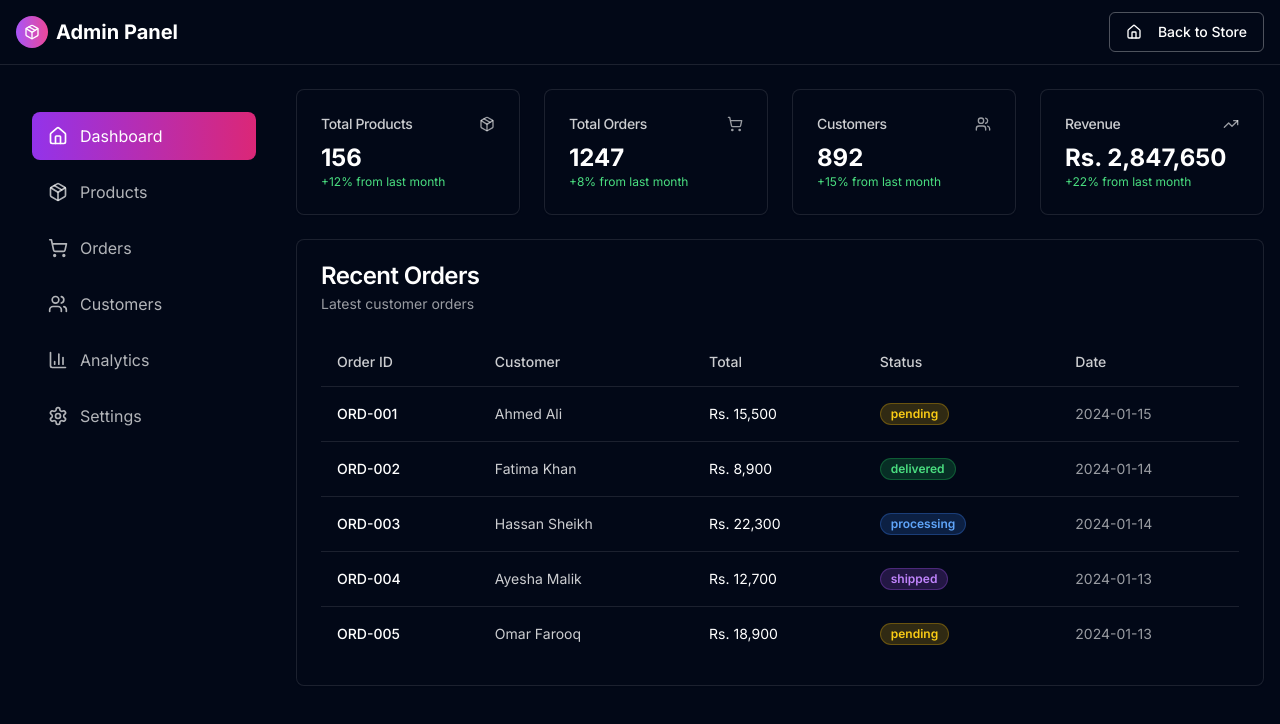
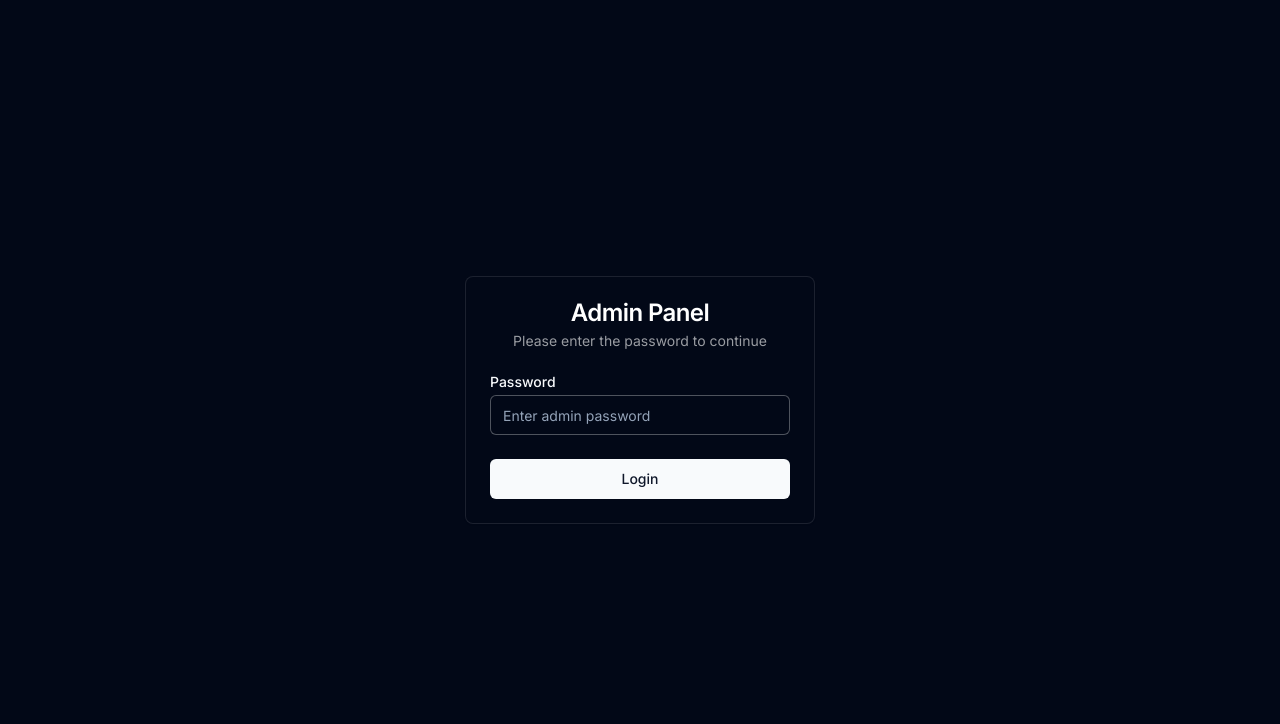
Before and after one commit to DARK772246/glamour-pakistan-shop, a Next.js app: page /admin in a window 1280 px wide. Shown: the top 724 px of the page. Built offline with nearby package versions, Linux system fonts and the light colour scheme.

Commit message:
Update page.tsx

```diff
--- a/app/admin/page.tsx
+++ b/app/admin/page.tsx
@@ -25,6 +25,8 @@ import { Badge } from "@/components/ui/badge"
 import { Select, SelectContent, SelectItem, SelectTrigger, SelectValue } from "@/components/ui/select"
 import { useToast } from "@/hooks/use-toast"
 import Link from "next/link"
+import { Input } from "@/components/ui/input"
+import { Label } from "@/components/ui/label"
 
 // Mock data
 const mockStats = {
@@ -58,12 +60,70 @@ const mockProducts = [
   { id: 5, name: "Leather Khussas", category: "Footwear", price: 5500, stock: 0, status: "out_of_stock" },
 ]
 
+const AdminLogin = ({ onLogin, error }: { onLogin: (password: string) => void; error: string }) => {
+  const [password, setPassword] = useState("")
+
+  const handleSubmit = (e: React.FormEvent) => {
+    e.preventDefault()
+    onLogin(password)
+  }
+
+  return (
+    <div className="flex items-center justify-center min-h-screen product-bg">
+      <motion.div initial={{ opacity: 0, y: -20 }} animate={{ opacity: 1, y: 0 }} transition={{ duration: 0.5 }}>
+        <Card className="w-[350px] glass border-white/10">
+          <CardHeader>
+            <CardTitle className="text-white text-center">Admin Panel</CardTitle>
+            <CardDescription className="text-white/60 text-center">Please enter the password to continue</CardDescription>
+          </CardHeader>
+          <CardContent>
+            <form onSubmit={handleSubmit}>
+              <div className="grid w-full items-center gap-4">
+                <div className="flex flex-col space-y-1.5">
+                  <Label htmlFor="password">Password</Label>
+                  <Input
+                    id="password"
+                    type="password"
+                    placeholder="Enter admin password"
+                    value={password}
+                    onChange={(e) => setPassword(e.target.value)}
+                    className="glass border-white/30 text-white"
+                  />
+                </div>
+                {error && <p className="text-red-500 text-sm">{error}</p>}
+              </div>
+              <Button type="submit" className="w-full mt-6 primary-button">
+                Login
+              </Button>
+            </form>
+          </CardContent>
+        </Card>
+      </motion.div>
+    </div>
+  )
+}
+
 export default function AdminPanel() {
+  const [isAdminAuthenticated, setIsAdminAuthenticated] = useState(false)
+  const [adminPassword, setAdminPassword] = useState("admin123")
+  const [loginError, setLoginError] = useState("")
   const [activeTab, setActiveTab] = useState("dashboard")
   const [isMobileMenuOpen, setIsMobileMenuOpen] = useState(false)
   const [searchTerm, setSearchTerm] = useState("")
   const [selectedStatus, setSelectedStatus] = useState("all")
   const { toast } = useToast()
+  const [currentPassword, setCurrentPassword] = useState("")
+  const [newPassword, setNewPassword] = useState("")
+  const [confirmPassword, setConfirmPassword] = useState("")
+
+  const handleAdminLogin = (password: string) => {
+    if (password === adminPassword) {
+      setIsAdminAuthenticated(true)
+      setLoginError("")
+    } else {
+      setLoginError("Incorrect password. Please try again.")
+    }
+  }
 
   const tabs = [
     { id: "dashboard", name: "Dashboard", icon: Home },
@@ -116,6 +176,28 @@ export default function AdminPanel() {
     })
   }
 
+  const handleChangePassword = () => {
+    if (currentPassword !== adminPassword) {
+      toast({ title: "Error", description: "Current password is incorrect.", variant: "destructive" })
+      return
+    }
+    if (!newPassword || newPassword !== confirmPassword) {
+      toast({ title: "Error", description: "New passwords do not match.", variant: "destructive" })
+      return
+    }
+    if (newPassword.length < 6) {
+      toast({ title: "Error", description: "Password must be at least 6 characters.", variant: "destructive" })
+      return
+    }
+
+    setAdminPassword(newPassword)
+    toast({ title: "Success", description: "Admin password has been changed successfully." })
+    // Clear fields
+    setCurrentPassword("")
+    setNewPassword("")
+    setConfirmPassword("")
+  }
+
   const renderDashboard = () => (
     <div className="space-y-6">
       {/* Stats Cards */}
@@ -130,7 +212,6 @@ export default function AdminPanel() {
             <p className="text-xs text-green-400">+12% from last month</p>
           </CardContent>
         </Card>
-
         <Card className="glass border-white/10">
           <CardHeader className="flex flex-row items-center justify-between space-y-0 pb-2">
             <CardTitle className="text-sm font-medium text-white/80">Total Orders</CardTitle>
@@ -141,7 +222,6 @@ export default function AdminPanel() {
             <p className="text-xs text-green-400">+8% from last month</p>
           </CardContent>
         </Card>
-
         <Card className="glass border-white/10">
           <CardHeader className="flex flex-row items-center justify-between space-y-0 pb-2">
             <CardTitle className="text-sm font-medium text-white/80">Customers</CardTitle>
@@ -152,7 +232,6 @@ export default function AdminPanel() {
             <p className="text-xs text-green-400">+15% from last month</p>
           </CardContent>
         </Card>
-
         <Card className="glass border-white/10">
           <CardHeader className="flex flex-row items-center justify-between space-y-0 pb-2">
             <CardTitle className="text-sm font-medium text-white/80">Revenue</CardTitle>
@@ -166,7 +245,6 @@ export default function AdminPanel() {
           </CardContent>
         </Card>
       </div>
-
       {/* Recent Orders */}
       <Card className="glass border-white/10">
         <CardHeader>
@@ -217,7 +295,6 @@ export default function AdminPanel() {
           Add Product
         </Button>
       </div>
-
       <Card className="glass border-white/10">
         <CardContent className="p-6">
           <div className="overflow-x-auto">
@@ -286,7 +363,6 @@ export default function AdminPanel() {
           </Button>
         </div>
       </div>
-
       <Card className="glass border-white/10">
         <CardContent className="p-6">
           <div className="overflow-x-auto">
@@ -344,7 +420,6 @@ export default function AdminPanel() {
           <p className="text-white/60">Manage customer accounts</p>
         </div>
       </div>
-
       <Card className="glass border-white/10">
         <CardContent className="p-6">
           <div className="overflow-x-auto">
@@ -395,7 +470,6 @@ export default function AdminPanel() {
             </div>
           </CardContent>
         </Card>
-
         <Card className="glass border-white/10">
           <CardHeader>
             <CardTitle className="text-white">Top Products</CardTitle>
@@ -424,7 +498,6 @@ export default function AdminPanel() {
         <h2 className="text-2xl font-bold text-white">Settings</h2>
         <p className="text-white/60">Configure your store settings</p>
       </div>
-
       <div className="grid grid-cols-1 md:grid-cols-2 gap-6">
         <Card className="glass border-white/10">
           <CardHeader>
@@ -432,16 +505,18 @@ export default function AdminPanel() {
           </CardHeader>
           <CardContent className="space-y-4">
             <div>
-              <label className="text-white/80 text-sm">Store Name</label>
-              <input
+              <Label htmlFor="storeName" className="text-white/80 text-sm">Store Name</Label>
+              <Input
+                id="storeName"
                 type="text"
                 defaultValue="Glamour Pakistan"
                 className="w-full mt-1 px-3 py-2 glass border border-white/20 rounded-lg text-white focus:outline-none focus:ring-2 focus:ring-purple-500"
               />
             </div>
             <div>
-              <label className="text-white/80 text-sm">Store Description</label>
+              <Label htmlFor="storeDescription" className="text-white/80 text-sm">Store Description</Label>
               <textarea
+                id="storeDescription"
                 defaultValue="Premium Pakistani fashion and accessories"
                 className="w-full mt-1 px-3 py-2 glass border border-white/20 rounded-lg text-white focus:outline-none focus:ring-2 focus:ring-purple-500"
                 rows={3}
@@ -449,7 +524,6 @@ export default function AdminPanel() {
             </div>
           </CardContent>
         </Card>
-
         <Card className="glass border-white/10">
           <CardHeader>
             <CardTitle className="text-white">Payment Settings</CardTitle>
@@ -467,6 +541,46 @@ export default function AdminPanel() {
               <span className="text-white/80">Bank Transfer</span>
               <Badge className="bg-yellow-500/20 text-yellow-400 border-yellow-500/30">Pending</Badge>
             </div>
+          </CardContent>
+        </Card>
+        <Card className="glass border-white/10">
+          <CardHeader>
+            <CardTitle className="text-white">Change Admin Password</CardTitle>
+          </CardHeader>
+          <CardContent className="space-y-4">
+            <div>
+              <Label htmlFor="currentPassword">Current Password</Label>
+              <Input
+                id="currentPassword"
+                type="password"
+                value={currentPassword}
+                onChange={(e) => setCurrentPassword(e.target.value)}
+                className="w-full mt-1 px-3 py-2 glass border border-white/20 rounded-lg text-white focus:outline-none focus:ring-2 focus:ring-purple-500"
+              />
+            </div>
+            <div>
+              <Label htmlFor="newPassword">New Password</Label>
+              <Input
+                id="newPassword"
+                type="password"
+                value={newPassword}
+                onChange={(e) => setNewPassword(e.target.value)}
+                className="w-full mt-1 px-3 py-2 glass border border-white/20 rounded-lg text-white focus:outline-none focus:ring-2 focus:ring-purple-500"
+              />
+            </div>
+            <div>
+              <Label htmlFor="confirmPassword">Confirm New Password</Label>
+              <Input
+                id="confirmPassword"
+                type="password"
+                value={confirmPassword}
+                onChange={(e) => setConfirmPassword(e.target.value)}
+                className="w-full mt-1 px-3 py-2 glass border border-white/20 rounded-lg text-white focus:outline-none focus:ring-2 focus:ring-purple-500"
+              />
+            </div>
+            <Button onClick={handleChangePassword} className="primary-button">
+              Save Password
+            </Button>
           </CardContent>
         </Card>
       </div>
@@ -490,6 +604,10 @@ export default function AdminPanel() {
       default:
         return renderDashboard()
     }
+  }
+
+  if (!isAdminAuthenticated) {
+    return <AdminLogin onLogin={handleAdminLogin} error={loginError} />
   }
 
   return (
@@ -616,4 +734,4 @@ export default function AdminPanel() {
       </div>
     </div>
   )
-}
+        }
```
